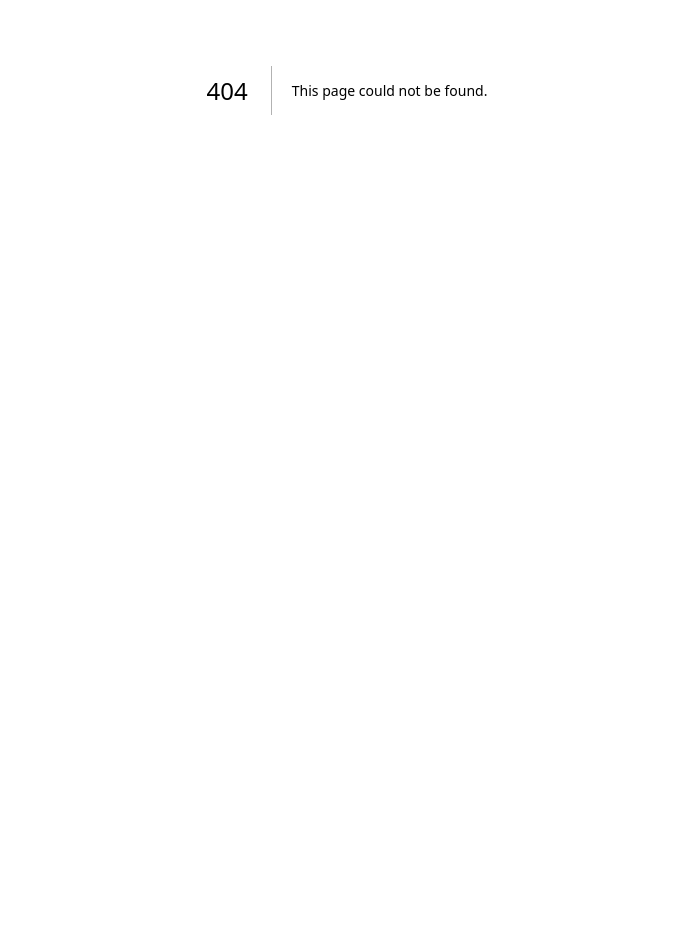
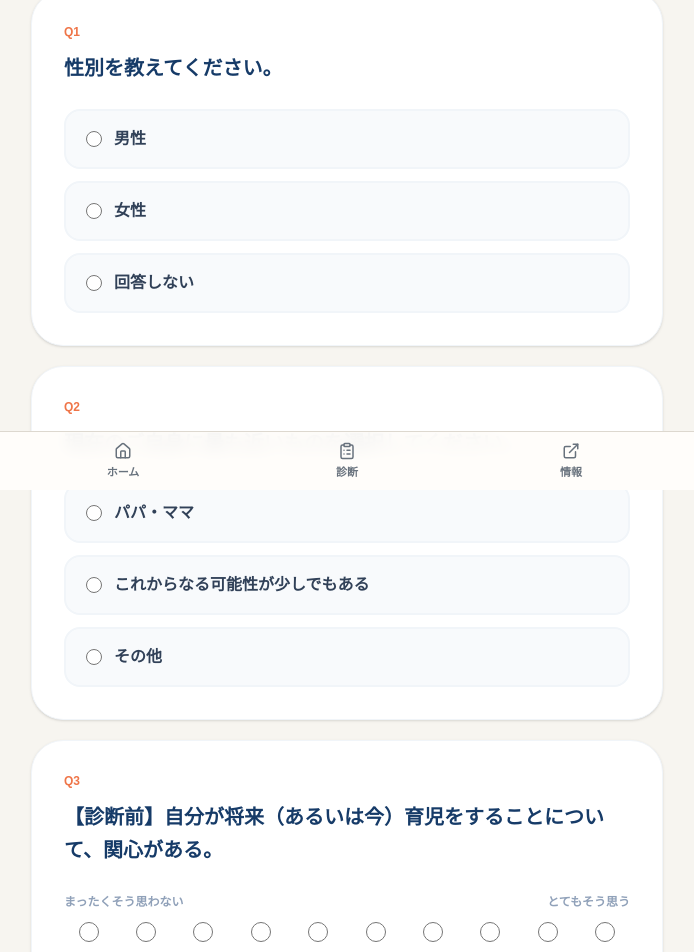
Before and after one commit to s1f102402631/mirai-papa, a Next.js app: page /survey in a window 1280 px wide. Before the commit this address had no page. Shown: the part 310-1262 px from the top of the page, without its empty margins (293-987 px from the left). Before the commit the page ends 800 px from the top, so only its background shows below. Built offline with nearby package versions, Linux system fonts and the light colour scheme.

Commit message:
feat: add post-diagnosis survey

```diff
--- /dev/null
+++ b/app/survey/page.tsx
@@ -0,0 +1,124 @@
+"use client";
+
+import { FormEvent, useState } from "react";
+import Link from "next/link";
+import AppShell from "../../components/AppShell";
+
+const scaleQuestions = [
+  {
+    id: "q3",
+    text: "【診断前】自分が将来（あるいは今）育児をすることについて、関心がある。",
+  },
+  {
+    id: "q4",
+    text: "【診断後】自分が将来（あるいは今）育児をすることについて、関心がある。",
+  },
+  {
+    id: "q5",
+    text: "【診断前】育児とは具体的にどのようなことをするのか、理解している。",
+  },
+  {
+    id: "q6",
+    text: "【診断後】育児とは具体的にどのようなことをするのか、理解している。",
+  },
+  {
+    id: "q7",
+    text: "【診断前】育児は「自分にも関係のあること」だと感じている。",
+  },
+  {
+    id: "q8",
+    text: "【診断後】育児は「自分にも関係のあること」だと感じている。",
+  },
+];
+
+export default function Survey() {
+  const [submitted, setSubmitted] = useState(false);
+
+  const handleSubmit = (event: FormEvent<HTMLFormElement>) => {
+    event.preventDefault();
+    const data = new FormData(event.currentTarget);
+    const answers = Object.fromEntries(data.entries());
+    localStorage.setItem("mirai-papa-survey", JSON.stringify(answers));
+    setSubmitted(true);
+    window.scrollTo({ top: 0, behavior: "smooth" });
+  };
+
+  if (submitted) {
+    return (
+      <AppShell>
+        <div className="mx-auto max-w-2xl py-10 text-center sm:py-16">
+          <div className="mx-auto flex h-16 w-16 items-center justify-center rounded-full bg-orange-50 text-3xl">📝</div>
+          <p className="mt-6 text-xs font-black tracking-[.2em] text-[#ef7548]">THANK YOU</p>
+          <h1 className="mt-3 text-3xl font-black text-[#163b68]">アンケートへのご回答<br />ありがとうございました！</h1>
+          <p className="mx-auto mt-5 max-w-md text-sm leading-7 text-slate-500">いただいた回答は、みらいパパの改善や研究の参考にさせていただきます。</p>
+          <Link href="/" className="mt-8 inline-flex rounded-2xl bg-[#ef7548] px-8 py-4 font-black text-white shadow-md transition hover:-translate-y-0.5 hover:bg-[#df6237]">
+            最初の画面へ
+          </Link>
+        </div>
+      </AppShell>
+    );
+  }
+
+  return (
+    <AppShell>
+      <div className="mx-auto max-w-2xl py-6 sm:py-12">
+        <div className="text-center">
+          <p className="text-xs font-black tracking-[.2em] text-[#ef7548]">SURVEY</p>
+          <h1 className="mt-3 text-3xl font-black text-[#163b68] sm:text-4xl">📝 アンケート</h1>
+          <p className="mx-auto mt-4 max-w-lg text-sm leading-7 text-slate-500">診断を体験していただき、ありがとうございます。今後の改善のため、アンケートにご協力ください。</p>
+        </div>
+
+        <form onSubmit={handleSubmit} className="mt-8 space-y-5">
+          <section className="rounded-[2rem] border border-slate-100 bg-white p-6 shadow-sm sm:p-8">
+            <p className="text-xs font-black text-[#ef7548]">Q1</p>
+            <h2 className="mt-3 text-xl font-black leading-relaxed text-[#163b68]">性別を教えてください。</h2>
+            <div className="mt-6 grid gap-3">
+              {["男性", "女性", "回答しない"].map((option) => (
+                <label key={option} className="flex cursor-pointer items-center gap-3 rounded-2xl border-2 border-slate-100 bg-slate-50 px-5 py-4 font-bold text-slate-700 transition has-[:checked]:border-[#ef7548] has-[:checked]:bg-orange-50">
+                  <input required type="radio" name="q1" value={option} className="h-4 w-4 accent-[#ef7548]" />
+                  {option}
+                </label>
+              ))}
+            </div>
+          </section>
+
+          <section className="rounded-[2rem] border border-slate-100 bg-white p-6 shadow-sm sm:p-8">
+            <p className="text-xs font-black text-[#ef7548]">Q2</p>
+            <h2 className="mt-3 text-xl font-black leading-relaxed text-[#163b68]">現在のご自身に最も近いものを選択してください。</h2>
+            <div className="mt-6 grid gap-3">
+              {["パパ・ママ", "これからなる可能性が少しでもある", "その他"].map((option) => (
+                <label key={option} className="flex cursor-pointer items-center gap-3 rounded-2xl border-2 border-slate-100 bg-slate-50 px-5 py-4 font-bold text-slate-700 transition has-[:checked]:border-[#ef7548] has-[:checked]:bg-orange-50">
+                  <input required type="radio" name="q2" value={option} className="h-4 w-4 accent-[#ef7548]" />
+                  {option}
+                </label>
+              ))}
+            </div>
+          </section>
+
+          {scaleQuestions.map((question, index) => (
+            <section key={question.id} className="rounded-[2rem] border border-slate-100 bg-white p-6 shadow-sm sm:p-8">
+              <p className="text-xs font-black text-[#ef7548]">Q{index + 3}</p>
+              <h2 className="mt-3 text-xl font-black leading-relaxed text-[#163b68]">{question.text}</h2>
+              <div className="mt-7 flex items-center justify-between text-xs font-bold text-slate-400">
+                <span>まったくそう思わない</span>
+                <span>とてもそう思う</span>
+              </div>
+              <div className="mt-3 grid grid-cols-5 gap-2 sm:grid-cols-10">
+                {Array.from({ length: 10 }, (_, i) => i + 1).map((value) => (
+                  <label key={value} className="flex cursor-pointer flex-col items-center gap-2">
+                    <input required type="radio" name={question.id} value={value} className="h-5 w-5 accent-[#ef7548]" />
+                    <span className="text-sm font-black text-slate-500">{value}</span>
+                  </label>
+                ))}
+              </div>
+            </section>
+          ))}
+
+          <button type="submit" className="w-full rounded-2xl bg-[#ef7548] px-6 py-4 font-black text-white shadow-md transition hover:-translate-y-0.5 hover:bg-[#df6237]">
+            アンケートを送信する
+          </button>
+        </form>
+      </div>
+    </AppShell>
+  );
+}
```
